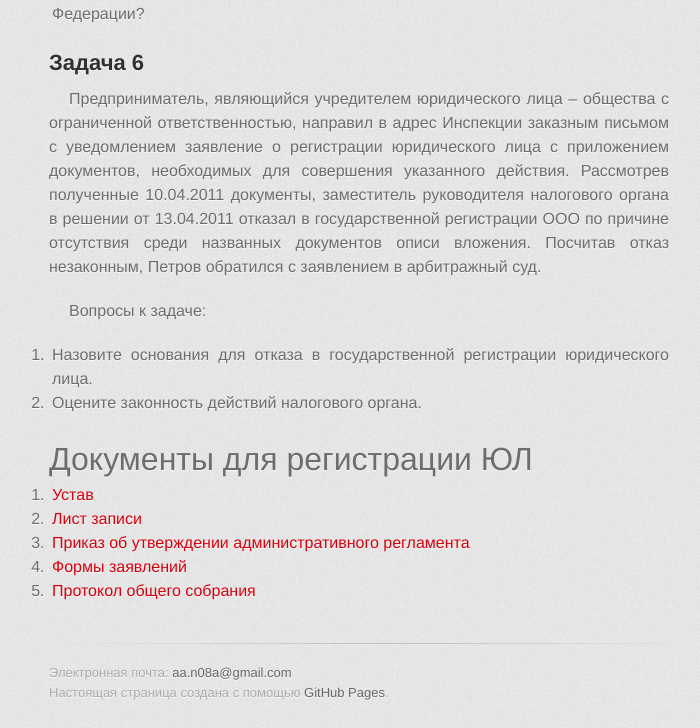
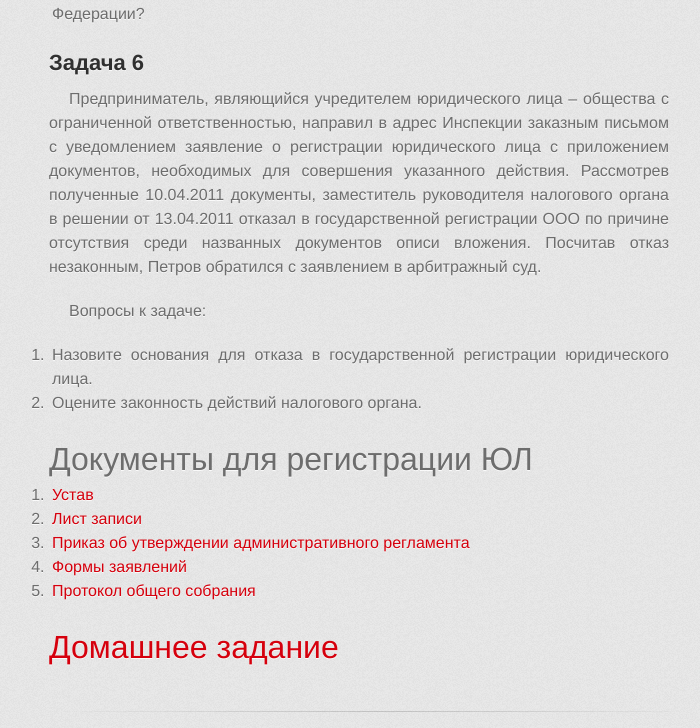
Before and after one commit to a-nova/a-nova.github.io, a Jekyll site: the page built from _grpr/05.md, in a window 1280 px wide and 900 px high, scrolled down 4619 px, cut to the strip 0-728 px from the top of the window. Shown: the whole strip, without its empty margins (281-981 px from the left). Built offline with Jekyll 4.4.1, drawn with Linux system fonts in a browser that asks for light colours; some web fonts are replaced.

Commit message:
ссылка на домашнее задание по юл

```diff
--- a/_grpr/05.md
+++ b/_grpr/05.md
@@ -176,3 +176,5 @@ layout: page
 3. [Приказ об утверждении административного регламента](./05/Приказ об утверждении административного регламента.dot)
 4. [Формы заявлений](./05/приказ по формам после ноября 2020.docx)
 5. [Протокол общего собрания](./05/Протокол общего собрания учредителей в ООО.rtf)
+
+# [Домашнее задание](./Domashnee_Zadanie.docx)
```
